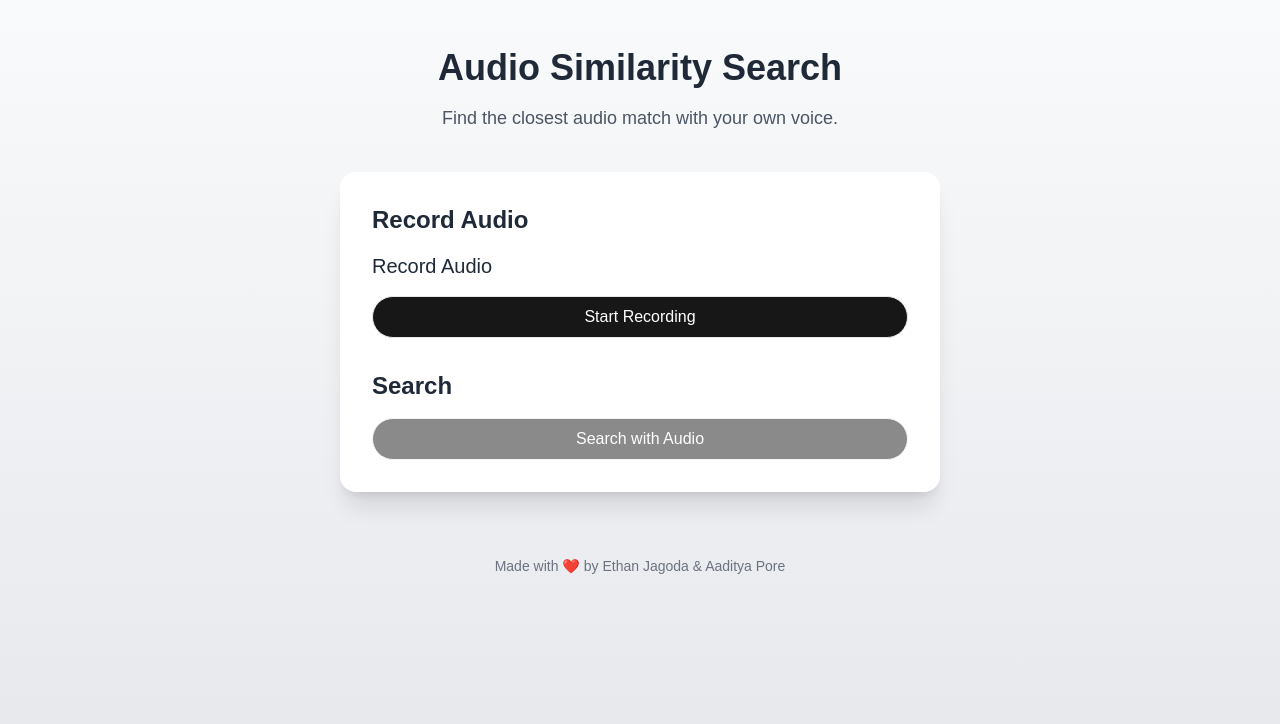
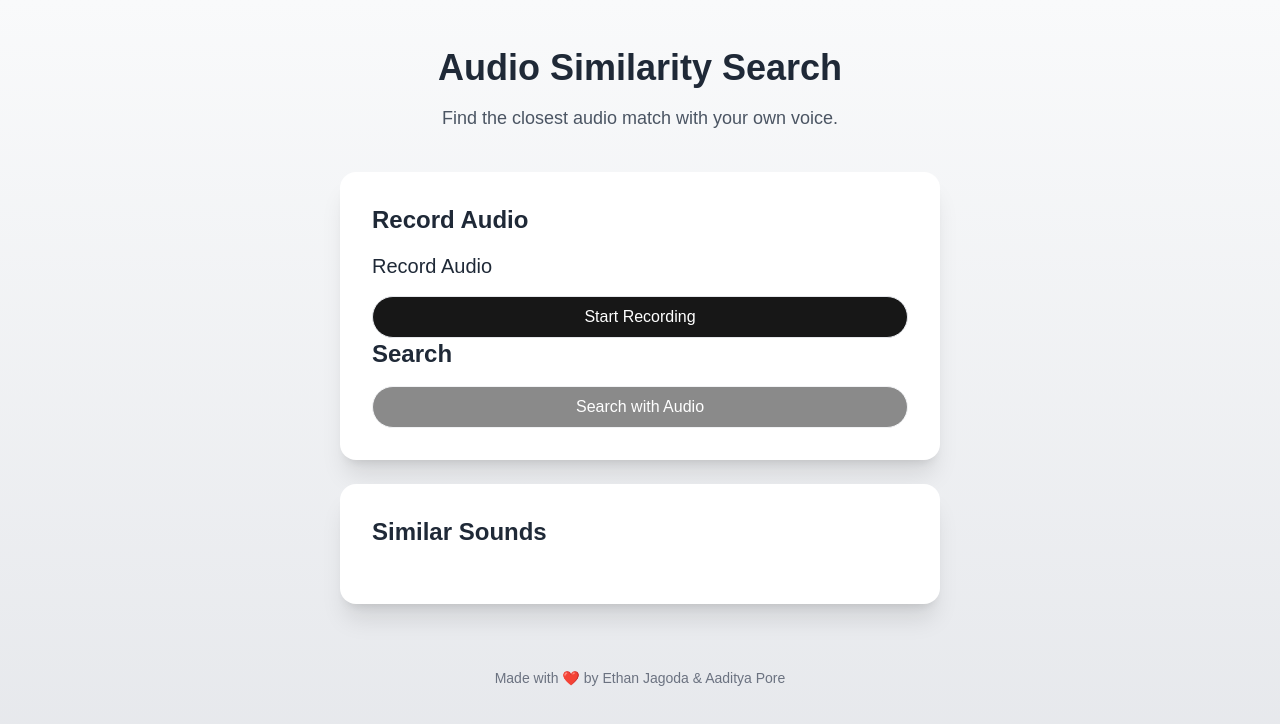
Before and after one commit to EthanJags/music-ai-nextjs, a Next.js app in the folder frontend/: page / in a window 1280 px wide. Shown: the top 724 px of the page. Built offline with nearby package versions, Linux system fonts and the light colour scheme.

Commit message:
Fixed styling alignment and resizing snapping issue

```diff
--- a/frontend/app/page.tsx
+++ b/frontend/app/page.tsx
@@ -22,8 +22,8 @@ export default function Home() {
           </p>
         </header>
 
-        <main className="flex flex-col lg:flex-row justify-center items-center gap-12">
-          <div className="bg-white dark:bg-gray-800 rounded-2xl shadow-xl p-8 space-y-8 transition-transform hover:scale-[1.01] w-full lg:w-[600px]">
+        <main className="flex flex-col items-center space-y-6">
+          <div className="bg-white dark:bg-gray-800 rounded-2xl shadow-xl p-8 transition-transform hover:scale-[1.01] w-full max-w-[600px]">
             <section>
               <h2 className="text-2xl font-semibold mb-4">Record Audio</h2>
               <RecordingButton audioBlob={audioBlob} setAudioBlob={setAudioBlob} />
@@ -39,12 +39,16 @@ export default function Home() {
             </section>
           </div>
 
-          {rankedSounds.length > 0 && (
-            <div className="bg-white dark:bg-gray-800 rounded-2xl shadow-xl p-8 transition-transform hover:scale-[1.01] w-full lg:w-[600px]">
+          {/* {rankedSounds.length > 0 && ( */}
+
+          {
+            <div className="bg-white dark:bg-gray-800 rounded-2xl shadow-xl p-8 transition-transform hover:scale-[1.01] w-full max-w-[600px]">
               <h2 className="text-2xl font-semibold mb-6">Similar Sounds</h2>
               <Ranking ranked_sounds={rankedSounds} />
             </div>
-          )}
+          }
+
+          {/* )} */}
         </main>
 
         <footer className="mt-16 text-center text-sm text-gray-500 dark:text-gray-400">
```
